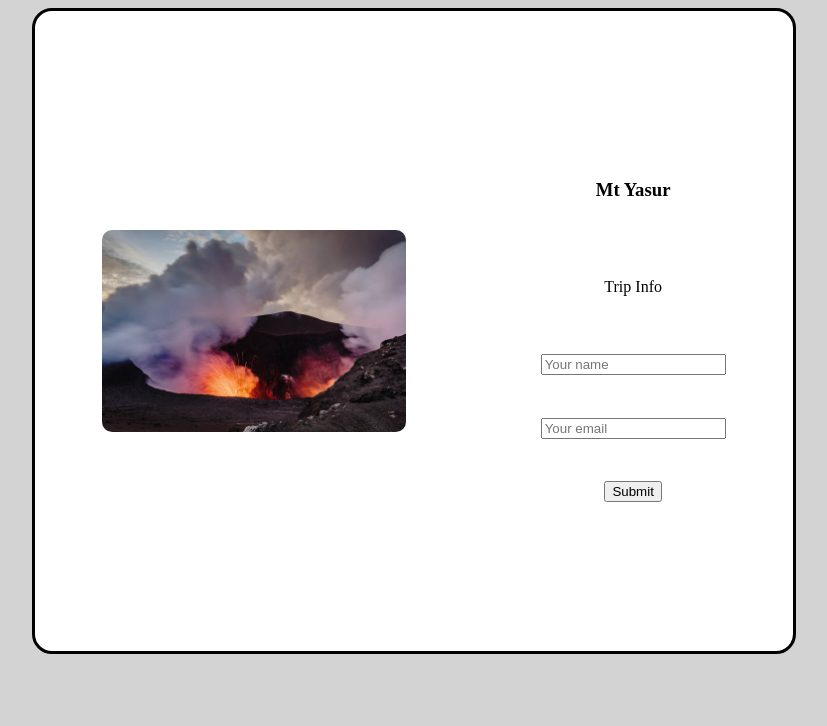
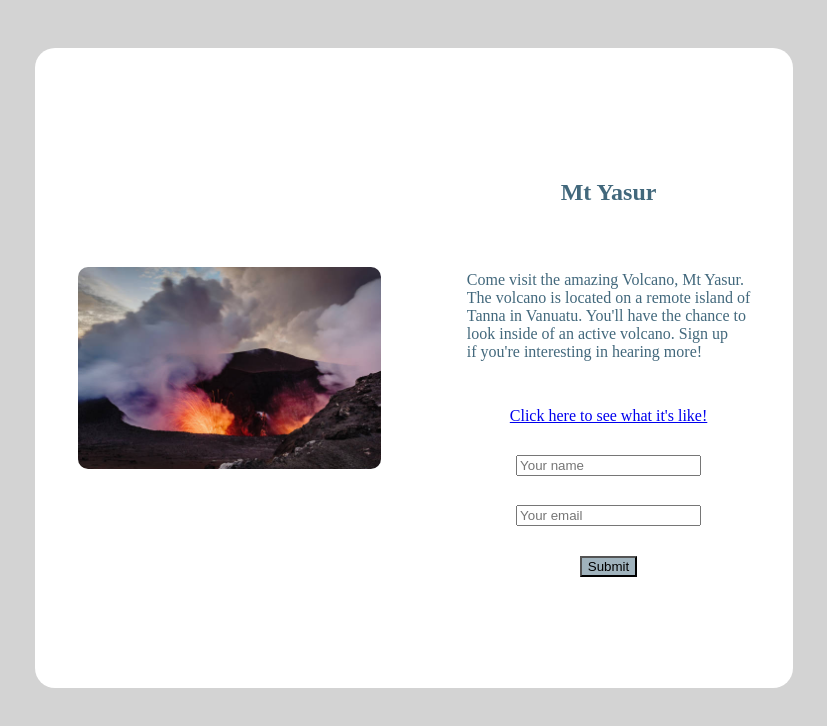
Before and after one commit to alexlamb10/deployment-lab, a website: page public/index.html in a window 1280 px wide. Shown: the whole page, without its empty margins (226-1053 px from the left). Drawn offline with Linux system fonts and the light colour scheme.

Commit message:
Added a hyperlink, and changed the color

```diff
--- a/public/index.css
+++ b/public/index.css
@@ -1,13 +1,13 @@
 body{
-    background-color: lightgrey;
+    background-color: lightgray;
     display: flex;
     justify-content: center;
     align-items: center;
 }
 
 #trip{
+    margin-top: 5vh;
     display: flex;
-    border: black solid;
     border-radius: 20px;
     width: 60%;
     height: 80vh;
@@ -26,13 +26,14 @@ body{
 #trip-info{
     display: flex;
     flex-direction: column;
-    height: 60%;
+    height: 70%;
     align-items: center;
+    flex-wrap: wrap;
     justify-content: space-around;
-    /* border: 1px black solid; */
+    color: #42687c
+
 }
 
-h1{
-    background-color: red;
-    width: 100%
+#submit-button {
+    background-color: rgba(66, 104, 124, .5);
 }
--- a/public/index.html
+++ b/public/index.html
@@ -14,8 +14,12 @@
                 <img src="MtYasur.jpg" alt="Volcano" id="mtYasur" >
 
             <div id="trip-info">
-                <h3>Mt Yasur</h3>
-                <p>Trip Info</p>
+                <h1>Mt Yasur</h1>
+                <p id="description">Come visit the amazing
+                     Volcano, Mt Yasur. <br> The volcano is  located on a  remote island of<br>
+                    Tanna in Vanuatu. You'll have the chance to<br> look inside of an active volcano. Sign up<br>
+                    if you're interesting in hearing more!</p>
+                <a href="https://www.youtube.com/watch?v=cFApmoOFOOQ">Click here to see what it's like!</a>
                 <input type="text" id="customer-name" placeholder="Your name">
                 <input type="text" id="email" placeholder="Your email">
                 <button id="submit-button">Submit</button>
```
